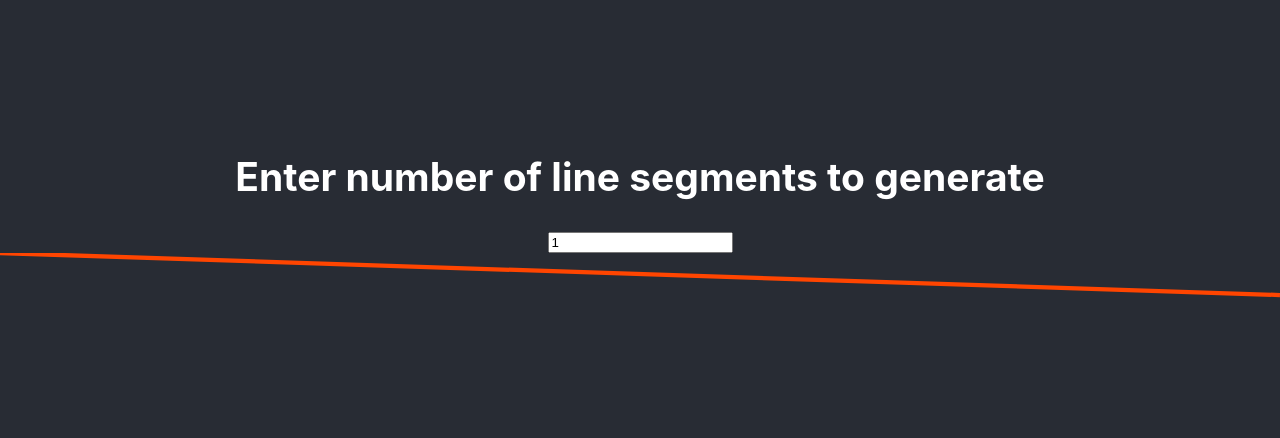
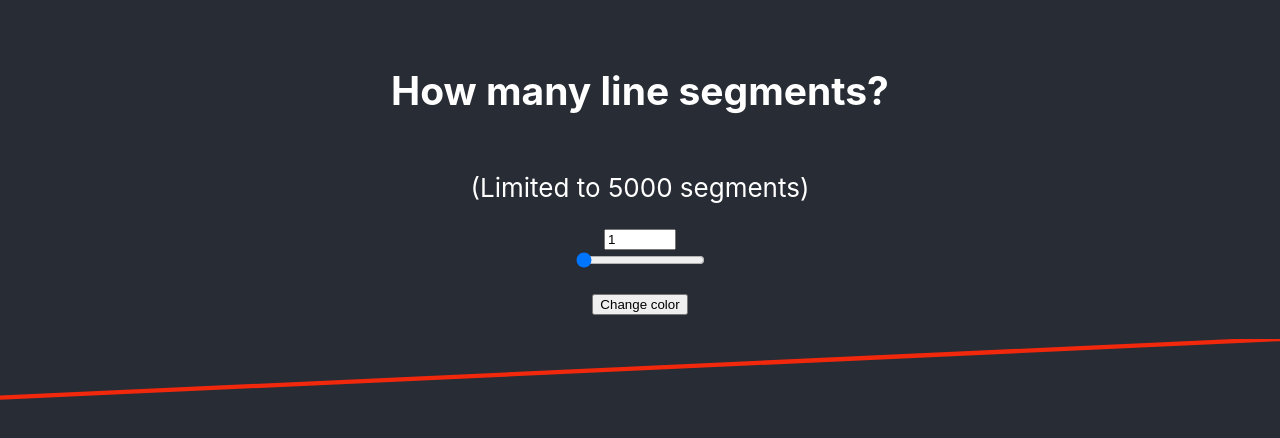
Before and after one commit to will-t-harris/svg-lines, a React (Create React App) app: page / in a window 1280 px wide. Shown: the top 438 px of the page. Built offline with nearby package versions, Linux system fonts and the light colour scheme.

Commit message:
feat: random hsl colors, extract util functions

```diff
--- a/src/App.tsx
+++ b/src/App.tsx
@@ -1,29 +1,43 @@
-import React, {useState, ReactElement } from "react";
+import React, { useState, useEffect, ReactElement } from "react";
 
 import { LineChart } from "./components/LineChart/LineChart";
+import { createRandomHSL, createRandomArray } from "./utils";
 import "./App.css";
 
 const App: React.FC = (): ReactElement => {
-	const [inputState, setInputState] = useState(1)
-	let data: { x: number; y: number }[] = [];
-	const createRandomArray = (total: number) => {
-		for (let element: number = 0; element <= total; element++) {
-			const y: number = Math.floor(Math.random() * 50) + 50;
-			const obj: { x: number; y: number } = {
-				x: element,
-				y,
-			};
-			data.push(obj);
-		}
-		return data;
-	};
+	const [inputState, setInputState] = useState(1);
+	const [color, setColor] = useState("");
+
+	useEffect(() => {
+		setColor(createRandomHSL());
+	}, []);
+
+	const lines = createRandomArray(inputState);
 
 	return (
 		<div className="App">
 			<header className="App-header">
-				<h2>Enter number of line segments to generate</h2>
-				<input type='number' value={inputState} onChange={(e) => setInputState(Number(e.target.value))} min={1}/>
-				<LineChart data={createRandomArray(inputState)} />
+				<h2>How many line segments?</h2>
+				<p>(Limited to 5000 segments)</p>
+				<input
+					type="number"
+					value={inputState}
+					onChange={(e) => setInputState(Number(e.target.value))}
+					min={1}
+					max={5000}
+				/>
+				<input
+					type="range"
+					min={0}
+					max={360}
+					step={1}
+					value={inputState}
+					onChange={(e) => setInputState(Number(e.target.value))}
+				/>
+				<button className="button" onClick={() => setColor(createRandomHSL())}>
+					Change color
+				</button>
+				<LineChart data={lines} color={color} />
 			</header>
 		</div>
 	);
--- a/src/components/LineChart/LineChart.tsx
+++ b/src/components/LineChart/LineChart.tsx
@@ -10,7 +10,7 @@ interface Props {
 
 export const LineChart: React.FC<Props> = ({
 	data,
-	color = "#ff4500",
+	color,
 	svgHeight = 100,
 	svgWidth = 300,
 }) => {
--- /dev/null
+++ b/src/utils.ts
@@ -0,0 +1,28 @@
+export const createRandomHSL = (): string => {
+	const golden_ratio_conjugate: number = 0.618033988749895;
+	let start: number = Math.random() + 10;
+
+	start += golden_ratio_conjugate;
+	start %= 1;
+	start *= 100;
+	start = Math.floor(start);
+
+	return `hsl(${start}, 90%, 50%)`;
+};
+
+export const createRandomArray = (
+	total: number
+): { x: number; y: number }[] => {
+  let data = [];
+
+	for (let element: number = 0; element <= total; element++) {
+		const y: number = Math.floor(Math.random() * 50) + 50;
+		const obj: { x: number; y: number } = {
+			x: element,
+			y,
+		};
+		data.push(obj);
+  }
+
+	return data;
+};
```
